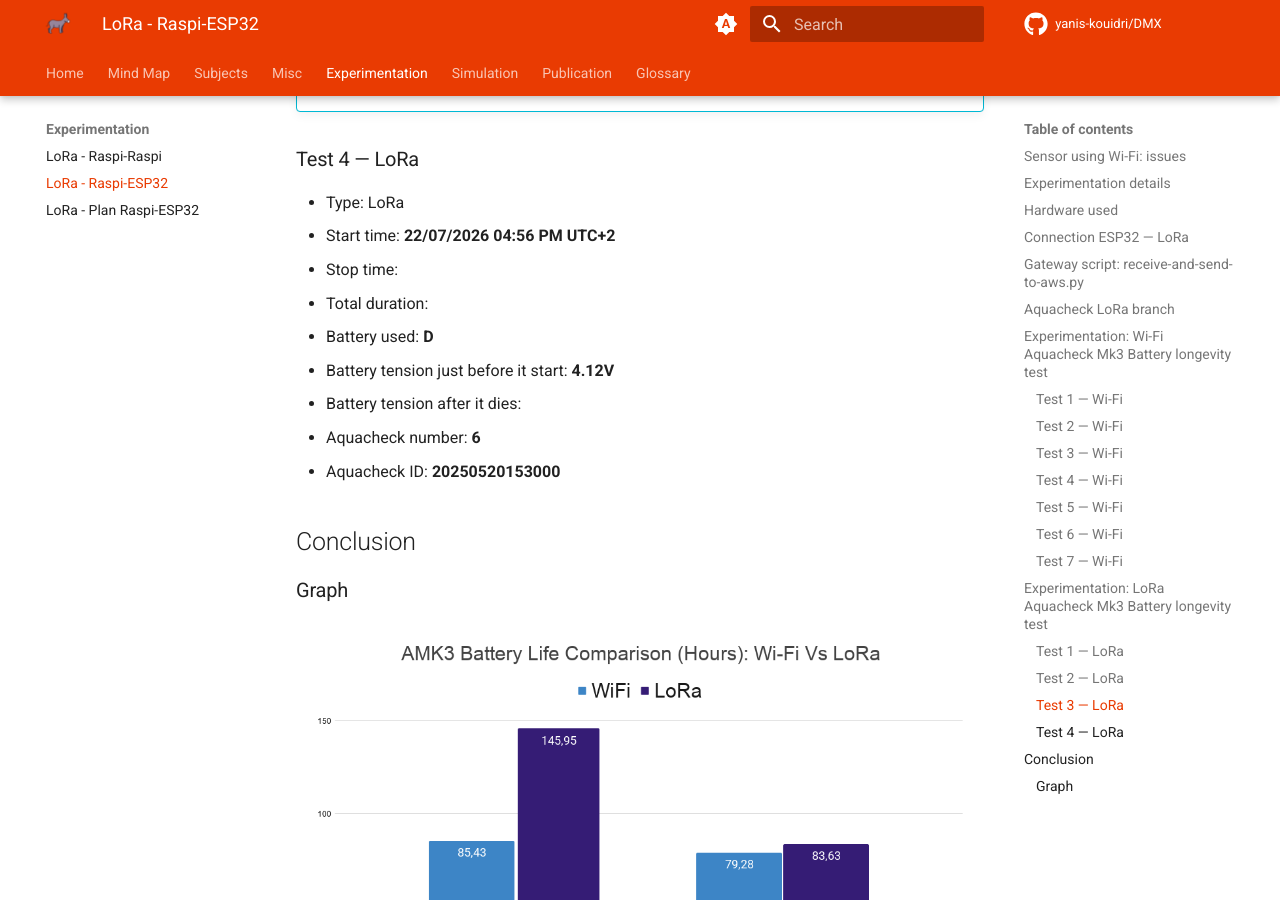
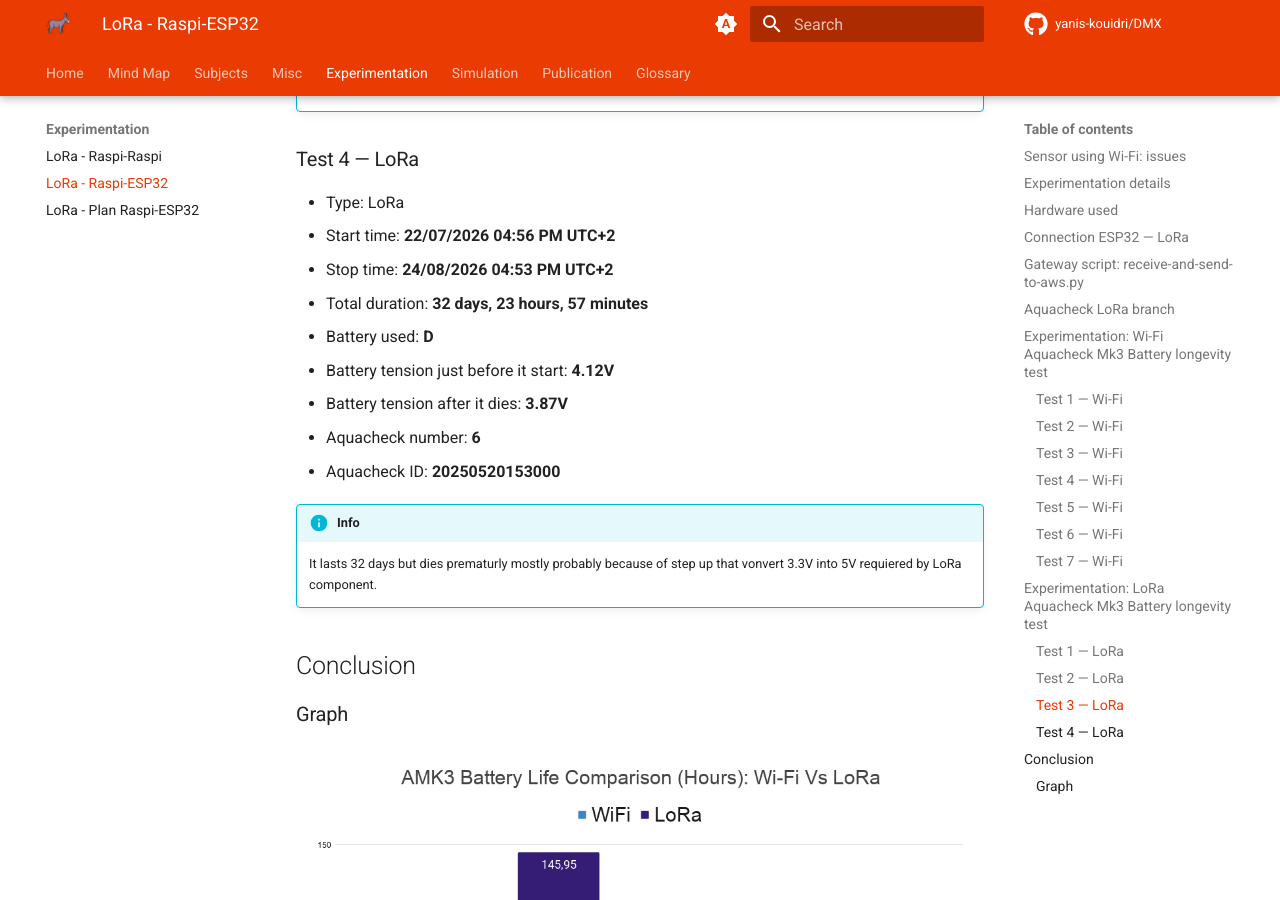
Before and after one commit to Yanis-Kouidri/DMX, an MkDocs documentation site: the page built from docs/experimentation/lora-raspi-esp32/lora-raspi-esp32.md, in a window 1280 px wide and 900 px high, scrolled down 10884 px. Built offline with MkDocs 1.6.1 and Material for MkDocs 9.7.7, drawn with Linux system fonts in a browser that asks for light colours; comment, search, counter and statistics services are not loaded; some of the changed text lies outside the part shown.

Commit message:
docs: update battery test results and add notes on LoRa component performance

```diff
--- a/docs/experimentation/lora-raspi-esp32/lora-raspi-esp32.md
+++ b/docs/experimentation/lora-raspi-esp32/lora-raspi-esp32.md
@@ -186,11 +186,11 @@ In this second test, I use the same battery, the same voltage and the same Aquac
 - Git branch : Refactoring
 - Git commit : b646abb628c98
 - Start time: **17/08/2026 04:47 PM UTC+2**
-- Stop time:
-- Total duration:
+- Stop time: **24/08/2026 01:56 PM UTC+2**
+- Total duration: **6 days, 21 hours, 9 minutes**
 - Battery used: **B**
 - Battery tension just before it start: **3.98V**
-- Battery tension after it dies:
+- Battery tension after it dies: **0V**
 - Aquacheck number: **12**
 - Aquacheck ID: **20260520162800**
 - Aquacheck version : Mk4 v1
@@ -240,13 +240,17 @@ In this second test, I use the same battery, the same voltage and the same Aquac
 
 - Type: LoRa
 - Start time: **22/07/2026 04:56 PM UTC+2**
-- Stop time:
-- Total duration:
+- Stop time: **24/08/2026 04:53 PM UTC+2**
+- Total duration: **32 days, 23 hours, 57 minutes**
 - Battery used: **D**
 - Battery tension just before it start: **4.12V**
-- Battery tension after it dies:
+- Battery tension after it dies: **3.87V**
 - Aquacheck number: **6**
 - Aquacheck ID: **20250520153000**
+
+!!! info
+
+    It lasts 32 days but dies prematurly mostly probably because of step up that vonvert 3.3V into 5V requiered by LoRa component.
 
 ## Conclusion
 
```
